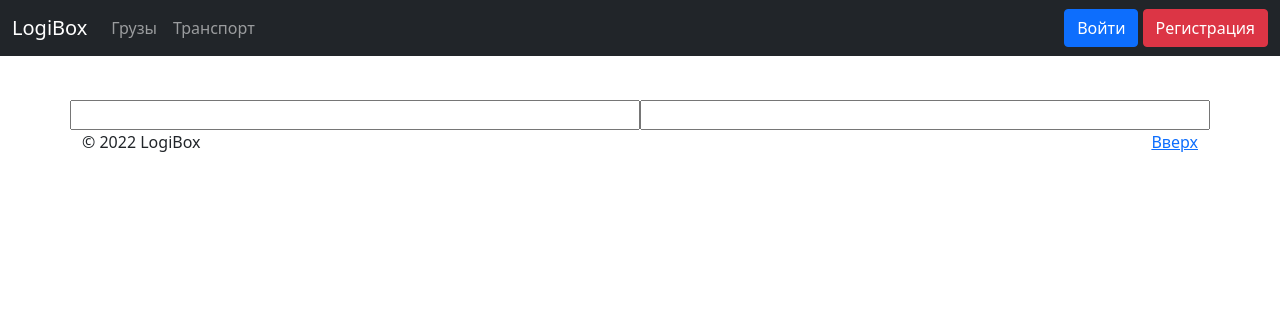
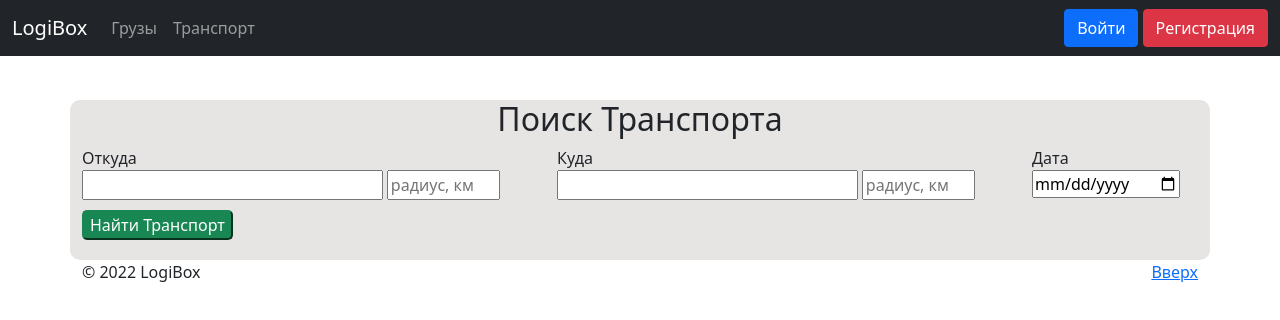
Before and after one commit to ZirconPMI/ZirconPMI, a plain HTML site: page pages/transport.html in a window 1280 px wide. Drawn offline with Linux system fonts and the light colour scheme.

Commit message:
формы

```diff
--- a/pages/transport.html
+++ b/pages/transport.html
@@ -81,17 +81,17 @@
 <header>
     <nav class="navbar navbar-expand-md navbar-dark fixed-top bg-dark">
       <div class="container-fluid">
-        <a class="navbar-brand" href="index.html">LogiBox</a>
+        <a class="navbar-brand" href="../index.html">LogiBox</a>
         <button class="navbar-toggler" type="button" data-bs-toggle="collapse" data-bs-target="#navbarCollapse" aria-controls="navbarCollapse" aria-expanded="false" aria-label="Toggle navigation">
           <a class="nav-link active" aria-current="page" href="#">LogiBox</a>
         </button>
         <div class="collapse navbar-collapse" id="navbarCollapse">
           <ul class="navbar-nav me-auto mb-2 mb-md-0">
             <li class="nav-item">
-              <a class="nav-link" href="pages/cargo.html">Грузы</a>
+              <a class="nav-link" href="cargo.html">Грузы</a>
             </li>
             <li class="nav-item">
-              <a class="nav-link" href="pages/transport.html">Транспорт</a>
+              <a class="nav-link" href="transport.html">Транспорт</a>
             </li>
           </ul>
 
@@ -157,10 +157,28 @@
     </div>
 
     <div class="container reg-form-wraper">
-      <form class="find-cargo-form" action="">
+      <form class="find-cargo-form" action="" method="get">
+        <h2 class="centered-text">Поиск Транспорта</h2>
         <div class="row">
-          <input type="text" class="col-lg-6">
-          <input type="text" class="col-lg-6">
+          <div class="container col-lg-5">
+            <span>Откуда</span><br>
+            <input type="text" class="city-imput col-md-8">
+            <input type="text" class="radius-imput col-md-3" placeholder="радиус, км">
+          </div>
+
+          <div class="container col-lg-5">
+            <span>Куда</span><br>
+            <input type="text" class="city-imput col-md-8">
+            <input type="text" class="radius-imput col-md-3" placeholder="радиус, км">
+          </div>
+
+          <div class="container col-lg-2">
+            <span>Дата</span><br>
+            <input type="date">
+          </div>
+          <div class="col-lg-2" style="margin-top: 10px;">
+            <button style="border-radius: 5px;" type="submit" class="btn-success">Найти Транспорт</button>
+          </div>
         </div>
       </form>
     </div>
--- a/style.css
+++ b/style.css
@@ -19,5 +19,12 @@
 }
 
 .reg-form-wraper{
+    background-color: rgb(231, 228, 228);
+    border-radius: 10px;
     margin-top: 100px;
+    padding-bottom: 20px;
 }
+
+.centered-text{
+    text-align: center;
+}
```
Also changed, not shown: pages/cargo.html (+24 -6 lines).
